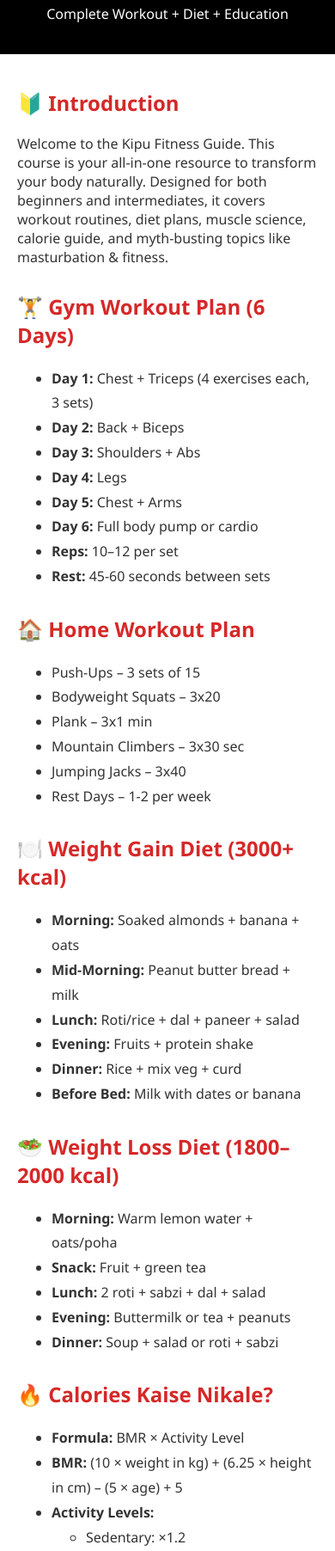
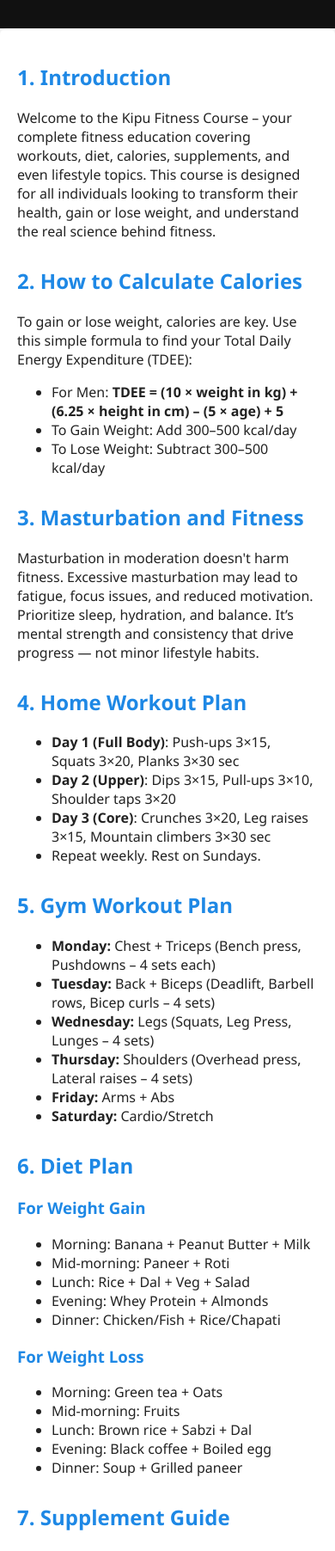
Before and after one commit to KipuYadav/Kipu, a plain HTML site: page index.html in a window 390 px wide. Shown: the part 196-2000 px from the top of the page at 86% size. Drawn offline with Linux system fonts and the light colour scheme.

Commit message:
Update index.html

```diff
--- a/index.html
+++ b/index.html
@@ -1,181 +1,142 @@
-<!DOCTYPE html>
-<html lang="en">
+<!DOCTYPE html><html lang="en">
 <head>
-  <meta charset="UTF-8" />
-  <meta name="viewport" content="width=device-width, initial-scale=1.0"/>
-  <title>KIPU FITNESS COURSE</title>
+  <meta charset="UTF-8">
+  <meta name="viewport" content="width=device-width, initial-scale=1.0">
+  <title>Kipu Fitness Guide Course</title>
   <style>
     body {
-      font-family: 'Segoe UI', sans-serif;
+      font-family: 'Segoe UI', Tahoma, Geneva, Verdana, sans-serif;
       margin: 0;
       padding: 0;
-      background: #f2f2f2;
-      color: #333;
+      background: #f4f4f4;
+      color: #222;
     }
     header {
-      background-color: #000;
+      background: #111;
       color: white;
       padding: 20px;
       text-align: center;
     }
     header img {
-      max-height: 80px;
-      margin-bottom: 10px;
+      height: 60px;
     }
-    .container {
+    main {
       padding: 20px;
       max-width: 900px;
       margin: auto;
       background: white;
+      border-radius: 8px;
     }
     h1, h2, h3 {
-      color: #d62828;
+      color: #1e88e5;
     }
-    .section {
+    section {
       margin-bottom: 30px;
     }
-    .download-btn {
-      background: #d62828;
+    button {
+      background: #1e88e5;
       color: white;
-      padding: 15px;
+      padding: 10px 20px;
       border: none;
-      border-radius: 10px;
+      border-radius: 5px;
       cursor: pointer;
-      font-size: 18px;
-      display: block;
-      width: 100%;
+      font-size: 16px;
+    }
+    button:hover {
+      background: #1565c0;
+    }
+    .download {
+      text-align: center;
       margin-top: 20px;
-      text-align: center;
-    }
-    .download-btn:hover {
-      background: #b22222;
-    }
-    footer {
-      background: #000;
-      color: white;
-      text-align: center;
-      padding: 10px;
-      margin-top: 30px;
-    }
-    ul {
-      line-height: 1.8;
-    }
-    @media (max-width: 600px) {
-      .download-btn {
-        font-size: 16px;
-      }
     }
   </style>
 </head>
 <body>
+  <header>
+    <img src="kipu-logo.png" alt="Kipu Fitness Logo">
+    <h1>KIPU FITNESS COMPLETE GUIDE</h1>
+    <p>By Kipu Sultania</p>
+  </header>
+  <main><section>
+  <h2>1. Introduction</h2>
+  <p>Welcome to the Kipu Fitness Course – your complete fitness education covering workouts, diet, calories, supplements, and even lifestyle topics. This course is designed for all individuals looking to transform their health, gain or lose weight, and understand the real science behind fitness.</p>
+</section>
 
-  <header>
-    <img src="https://kipuyadav.github.io/Kipu-Sultania/kipu-logo.png" alt="Kipu Logo" />
-    <h1>KIPU FITNESS COURSE</h1>
-    <p>Complete Workout + Diet + Education</p>
-  </header>
+<section>
+  <h2>2. How to Calculate Calories</h2>
+  <p>To gain or lose weight, calories are key. Use this simple formula to find your Total Daily Energy Expenditure (TDEE):</p>
+  <ul>
+    <li>For Men: <b>TDEE = (10 × weight in kg) + (6.25 × height in cm) – (5 × age) + 5</b></li>
+    <li>To Gain Weight: Add 300–500 kcal/day</li>
+    <li>To Lose Weight: Subtract 300–500 kcal/day</li>
+  </ul>
+</section>
 
-  <div class="container">
+<section>
+  <h2>3. Masturbation and Fitness</h2>
+  <p>Masturbation in moderation doesn't harm fitness. Excessive masturbation may lead to fatigue, focus issues, and reduced motivation. Prioritize sleep, hydration, and balance. It’s mental strength and consistency that drive progress — not minor lifestyle habits.</p>
+</section>
 
-    <div class="section">
-      <h2>🔰 Introduction</h2>
-      <p>Welcome to the Kipu Fitness Guide. This course is your all-in-one resource to transform your body naturally. Designed for both beginners and intermediates, it covers workout routines, diet plans, muscle science, calorie guide, and myth-busting topics like masturbation & fitness.</p>
-    </div>
+<section>
+  <h2>4. Home Workout Plan</h2>
+  <ul>
+    <li><b>Day 1 (Full Body)</b>: Push-ups 3×15, Squats 3×20, Planks 3×30 sec</li>
+    <li><b>Day 2 (Upper)</b>: Dips 3×15, Pull-ups 3×10, Shoulder taps 3×20</li>
+    <li><b>Day 3 (Core)</b>: Crunches 3×20, Leg raises 3×15, Mountain climbers 3×30 sec</li>
+    <li>Repeat weekly. Rest on Sundays.</li>
+  </ul>
+</section>
 
-    <div class="section">
-      <h2>🏋️ Gym Workout Plan (6 Days)</h2>
-      <ul>
-        <li><strong>Day 1:</strong> Chest + Triceps (4 exercises each, 3 sets)</li>
-        <li><strong>Day 2:</strong> Back + Biceps</li>
-        <li><strong>Day 3:</strong> Shoulders + Abs</li>
-        <li><strong>Day 4:</strong> Legs</li>
-        <li><strong>Day 5:</strong> Chest + Arms</li>
-        <li><strong>Day 6:</strong> Full body pump or cardio</li>
-        <li><strong>Reps:</strong> 10–12 per set</li>
-        <li><strong>Rest:</strong> 45-60 seconds between sets</li>
-      </ul>
-    </div>
+<section>
+  <h2>5. Gym Workout Plan</h2>
+  <ul>
+    <li><b>Monday:</b> Chest + Triceps (Bench press, Pushdowns – 4 sets each)</li>
+    <li><b>Tuesday:</b> Back + Biceps (Deadlift, Barbell rows, Bicep curls – 4 sets)</li>
+    <li><b>Wednesday:</b> Legs (Squats, Leg Press, Lunges – 4 sets)</li>
+    <li><b>Thursday:</b> Shoulders (Overhead press, Lateral raises – 4 sets)</li>
+    <li><b>Friday:</b> Arms + Abs</li>
+    <li><b>Saturday:</b> Cardio/Stretch</li>
+  </ul>
+</section>
 
-    <div class="section">
-      <h2>🏠 Home Workout Plan</h2>
-      <ul>
-        <li>Push-Ups – 3 sets of 15</li>
-        <li>Bodyweight Squats – 3x20</li>
-        <li>Plank – 3x1 min</li>
-        <li>Mountain Climbers – 3x30 sec</li>
-        <li>Jumping Jacks – 3x40</li>
-        <li>Rest Days – 1-2 per week</li>
-      </ul>
-    </div>
+<section>
+  <h2>6. Diet Plan</h2>
+  <h3>For Weight Gain</h3>
+  <ul>
+    <li>Morning: Banana + Peanut Butter + Milk</li>
+    <li>Mid-morning: Paneer + Roti</li>
+    <li>Lunch: Rice + Dal + Veg + Salad</li>
+    <li>Evening: Whey Protein + Almonds</li>
+    <li>Dinner: Chicken/Fish + Rice/Chapati</li>
+  </ul>
+  <h3>For Weight Loss</h3>
+  <ul>
+    <li>Morning: Green tea + Oats</li>
+    <li>Mid-morning: Fruits</li>
+    <li>Lunch: Brown rice + Sabzi + Dal</li>
+    <li>Evening: Black coffee + Boiled egg</li>
+    <li>Dinner: Soup + Grilled paneer</li>
+  </ul>
+</section>
 
-    <div class="section">
-      <h2>🍽️ Weight Gain Diet (3000+ kcal)</h2>
-      <ul>
-        <li><strong>Morning:</strong> Soaked almonds + banana + oats</li>
-        <li><strong>Mid-Morning:</strong> Peanut butter bread + milk</li>
-        <li><strong>Lunch:</strong> Roti/rice + dal + paneer + salad</li>
-        <li><strong>Evening:</strong> Fruits + protein shake</li>
-        <li><strong>Dinner:</strong> Rice + mix veg + curd</li>
-        <li><strong>Before Bed:</strong> Milk with dates or banana</li>
-      </ul>
-    </div>
+<section>
+  <h2>7. Supplement Guide</h2>
+  <ul>
+    <li><b>Whey Protein:</b> Best post-workout, 1 scoop = ~25g protein. Fast digesting.</li>
+    <li><b>Creatine:</b> 5g daily, helps with strength & size. Safe long-term.</li>
+    <li><b>Mass Gainer:</b> Use if you can't meet calorie needs with food.</li>
+    <li><b>Multivitamins:</b> Helps fill nutritional gaps.</li>
+    <li><b>Pre-workout:</b> Increases energy. Don’t overuse (1 scoop max).</li>
+    <li><b>BCAA:</b> Not essential if you're eating enough protein.</li>
+    <li><b>Advice:</b> No supplement replaces real food. Use smartly & consistently.</li>
+  </ul>
+</section>
 
-    <div class="section">
-      <h2>🥗 Weight Loss Diet (1800–2000 kcal)</h2>
-      <ul>
-        <li><strong>Morning:</strong> Warm lemon water + oats/poha</li>
-        <li><strong>Snack:</strong> Fruit + green tea</li>
-        <li><strong>Lunch:</strong> 2 roti + sabzi + dal + salad</li>
-        <li><strong>Evening:</strong> Buttermilk or tea + peanuts</li>
-        <li><strong>Dinner:</strong> Soup + salad or roti + sabzi</li>
-      </ul>
-    </div>
+<div class="download">
+  <h3>📥 Download Full Guide as PDF</h3>
+  <a href="kipu_fitness_guide.pdf" download><button>Download PDF</button></a>
+</div>
 
-    <div class="section">
-      <h2>🔥 Calories Kaise Nikale?</h2>
-      <ul>
-        <li><strong>Formula:</strong> BMR × Activity Level</li>
-        <li><strong>BMR:</strong> (10 × weight in kg) + (6.25 × height in cm) – (5 × age) + 5</li>
-        <li><strong>Activity Levels:</strong></li>
-        <ul>
-          <li>Sedentary: ×1.2</li>
-          <li>Lightly Active: ×1.375</li>
-          <li>Active: ×1.55</li>
-          <li>Very Active: ×1.725</li>
-        </ul>
-        <li>Use this to calculate maintenance calories</li>
-        <li>To gain weight: Add 300–500 kcal</li>
-        <li>To lose weight: Subtract 300–500 kcal</li>
-      </ul>
-    </div>
-
-    <div class="section">
-      <h2>🔞 Masturbation & Fitness</h2>
-      <p>Masturbation in moderation does not harm muscle gain or testosterone. Excessive frequency may affect motivation or focus, but there is no direct link to muscle loss. Consistency in training and diet is far more important.</p>
-    </div>
-
-    <div class="section">
-      <h2>💡 Fitness Knowledge</h2>
-      <ul>
-        <li><strong>Rest:</strong> Sleep at least 7-8 hours/day</li>
-        <li><strong>Water:</strong> 3-4 liters daily</li>
-        <li><strong>Supplements:</strong> Whey Protein, Creatine, Multivitamin (optional)</li>
-        <li><strong>Recovery:</strong> Muscle grows in rest, not during workout</li>
-        <li><strong>Stretching:</strong> Prevents injuries</li>
-        <li><strong>Discipline:</strong> Stay consistent for 90 days</li>
-      </ul>
-    </div>
-
-    <div class="section">
-      <h2>📥 Download PDF (Offline Supported)</h2>
-      <a href="https://kipuyadav.github.io/Kipu-Sultania/kipu_fitness_guide.pdf" download class="download-btn">Download Kipu Fitness PDF</a>
-    </div>
-
-  </div>
-
-  <footer>
-    © 2025 KIPU FITNESS. All Rights Reserved.
-  </footer>
-
+  </main>
 </body>
 </html>
```
